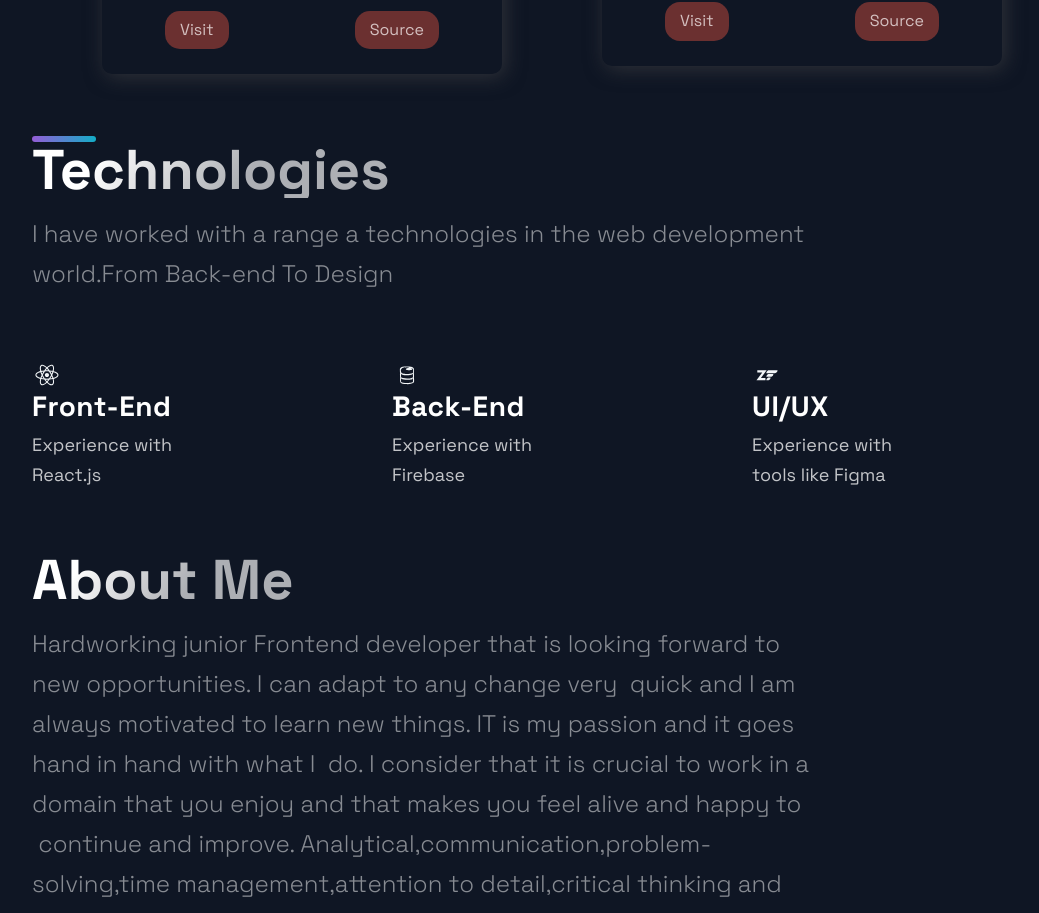
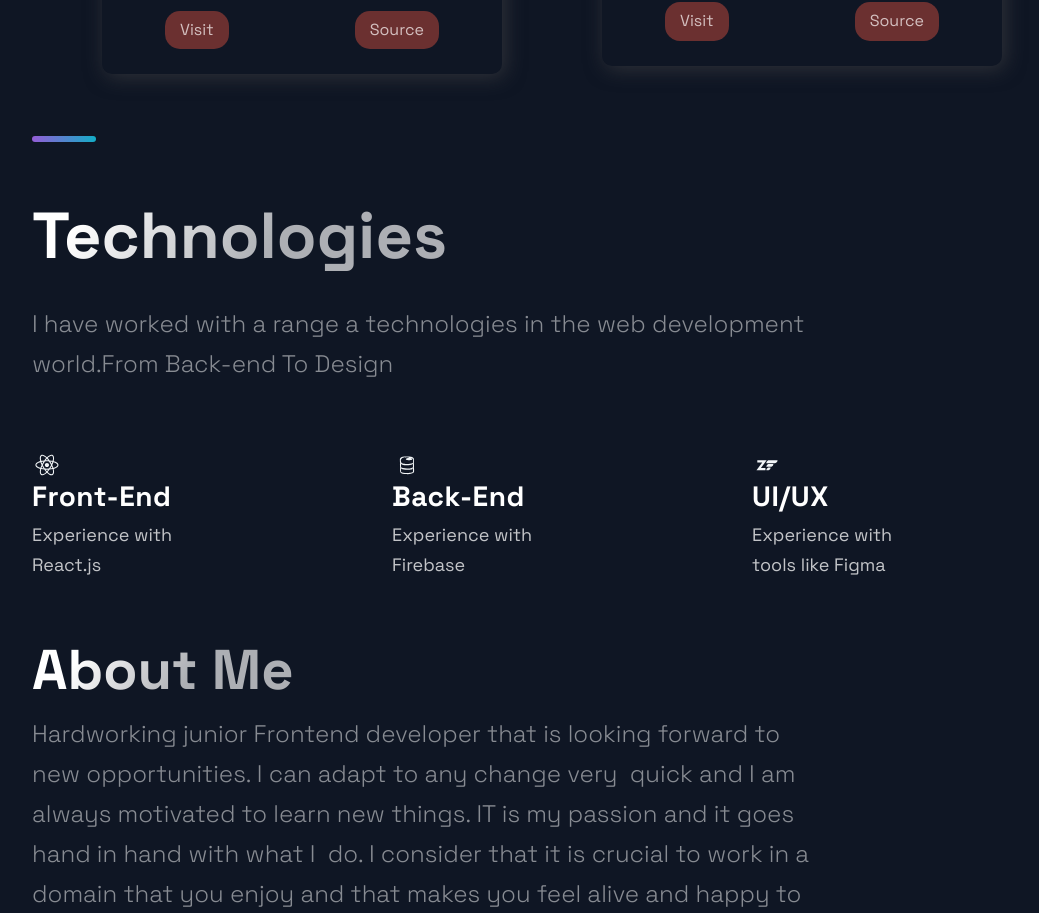
Before and after one commit to Flor77/myPortofolio, a Next.js app: page / in a window 1280 px wide. Shown: the part 1888-2801 px from the top of the page, without its empty margins (88-1127 px from the left). Built offline with nearby package versions, Linux system fonts and the light colour scheme.

Commit message:
style add

```diff
--- a/src/components/Technologies/Technologies.js
+++ b/src/components/Technologies/Technologies.js
@@ -17,7 +17,7 @@ import {
 const Technologies = () => (
   <Section id="tech">
     <SectionDivider />
-    <SectionTitle>Technologies</SectionTitle>
+    <SectionTitle main>Technologies</SectionTitle>
     <SectionText>
       I have worked with a range a technologies in the web development
       world.From Back-end To Design
--- a/src/constants/constants.js
+++ b/src/constants/constants.js
@@ -15,8 +15,8 @@ export const projects = [
       "Learn basic concepts of React by implementing a Todo App alongside my Frontend mentor as a part of React course from SkillBrain©.",
     image: "/images/todo2.JPG",
     tags: ["React", "JavaScript"],
-    source: "https://github.com/SkillBrainFrontend/todo-app-Flor77",
-    visit: "https://skillbrainfrontend.github.io/todo-app-Flor77/",
+    source: "https://github.com/Flor77/todo",
+    visit: "https://todobyflor.netlify.app/",
     id: 1,
   },
   {
```
